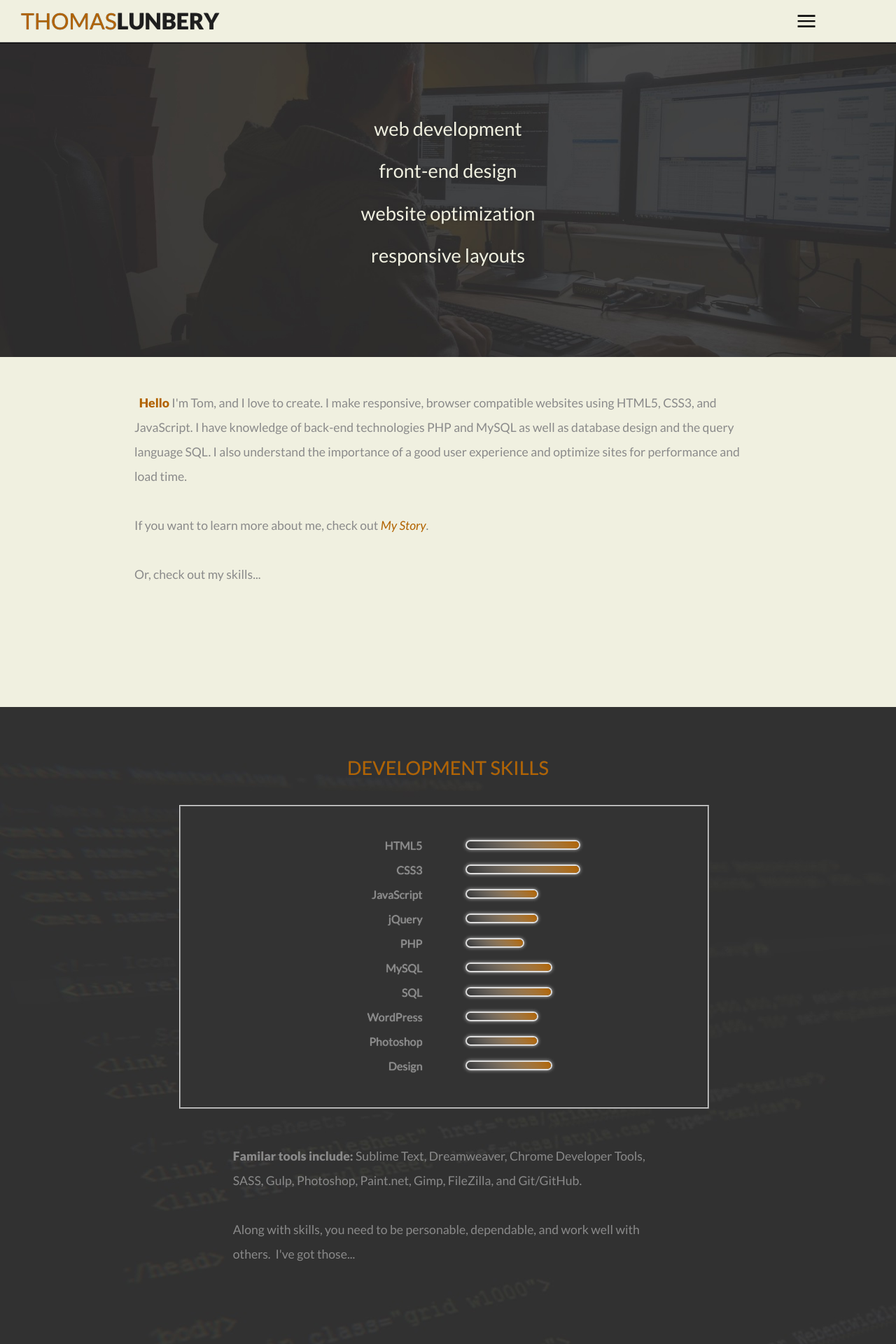
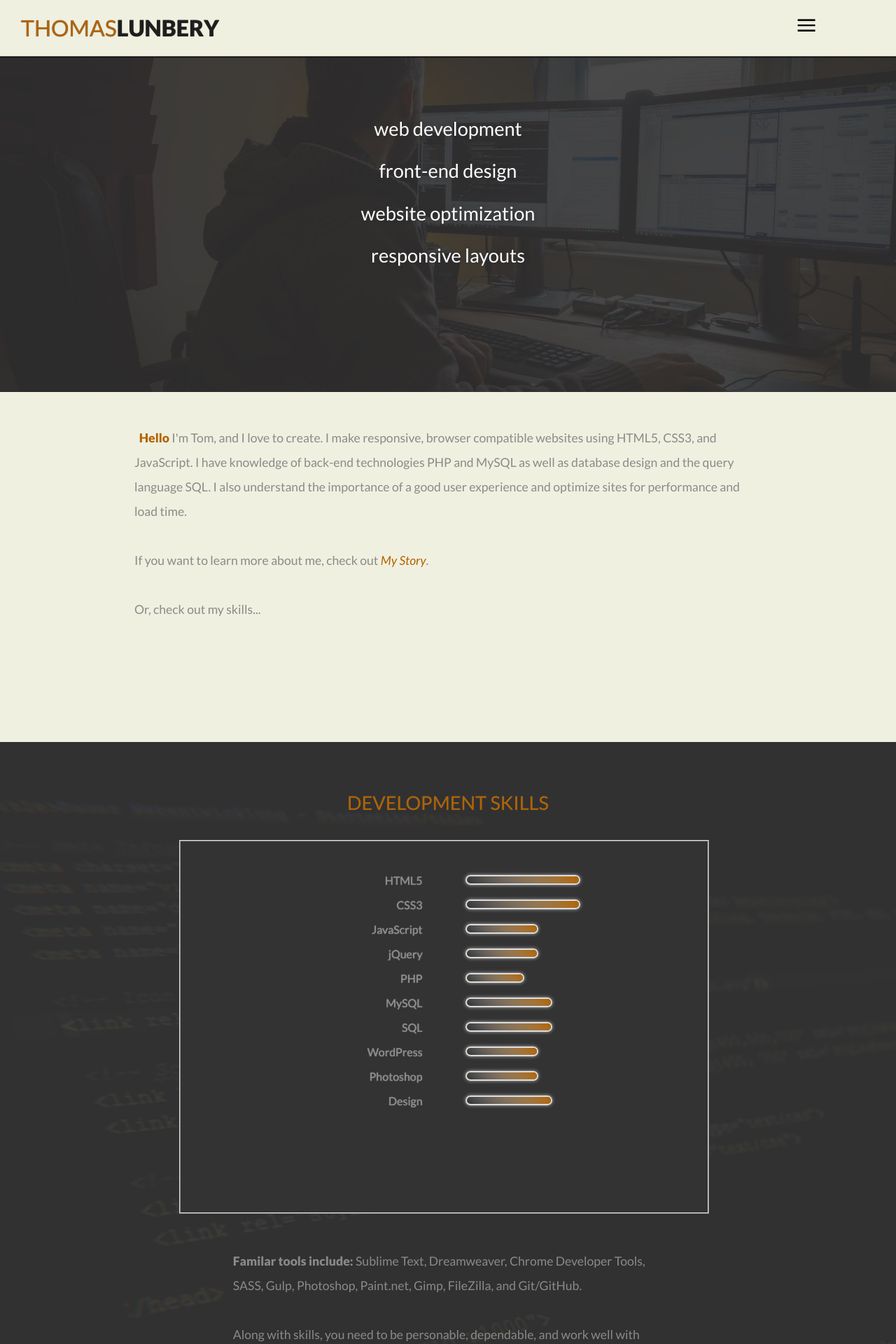
Before and after one commit to tlunbery/Portfolio, a PHP site: page / in a window 1280 px wide. Shown: the top 1920 px of the page at 70% size. Run offline with PHP 8.4, Linux system fonts and the light colour scheme; some libraries are stand-ins or nearby versions.

Commit message:
section height mods

```diff
--- a/css/phone.css
+++ b/css/phone.css
@@ -26,7 +26,7 @@
 
 #footer { height: 120px; line-height: 120px; }
 
-#header { height: 60px; line-height: 60px; background-color: #f0f0e0; border-bottom-width: 2px; position: fixed; z-index: 10; }
+#header { height: 60px; line-height: 60px; background-color: #f0f0e0; border-bottom-width: 1px; position: fixed; z-index: 10; }
 
 .hr { display: block; height: 1px; border: 0; width: 248px; border-top: 2px groove; padding: 0; }
 
@@ -34,9 +34,9 @@
 
 #main { height: 700px; padding: 0px; margin: 0px; }
 
-#main_road_pic { background-image: url("../img/cc1.jpg"); background: transparent; height: 250px; margin: 0px; padding-top: 40px; padding-bottom: 40px; }
+#main_road_pic { background-image: url("../img/cc1.jpg"); background: transparent; height: 400px; margin: 0px; padding-top: 40px; padding-bottom: 40px; }
 
-#main_road_pic_text { font-size: 1.5em; color: #f0f0e0; padding: 30px 0px; }
+#main_road_pic_text { font-size: 1.5em; color: #ffffff; padding: 65px 0px; }
 
 #main_text { padding: 18px 18px 30px 18px; margin: 0px auto; width: 90%; font-size: 1.1em; }
 
@@ -48,7 +48,7 @@
 
 #mypic { border-radius: 50%; box-shadow: 0px 0px 2px 1px #b26300; text-align: center; margin: 0 auto; }
 
-#personal_skills { height: 740px; width: 100%; padding-left: 0px; padding-right: 0px; padding-top: 100px; }
+#personal_skills { height: 850px; width: 100%; padding-left: 0px; padding-right: 0px; padding-top: 100px; }
 
 #personal_skills img { -webkit-transform: scaleX(-1); -ms-transform: scaleX(-1); transform: scaleX(-1); -webkit-filter: FlipH; filter: FlipH; -ms-filter: "FlipH"; box-shadow: 0px 0px 5px #c5c5c5; }
 
@@ -70,7 +70,7 @@
 
 .slider_img { height: 55px; width: 55px; border-radius: 50%; box-shadow: 0px 0px 2px 1px #b26300; text-align: center; display: inline-block; }
 
-#tech_skills { height: 970px; width: 100%; padding-left: 0px; padding-right: 0px; padding-top: 100px; }
+#tech_skills { height: 1050px; width: 100%; padding-left: 0px; padding-right: 0px; padding-top: 100px; }
 
 #tech_skills .skills_bottom_text { color: #b3b3b3; }
 
@@ -86,4 +86,4 @@
 
 #top_thomas { padding: 0px 0px 0px 10px; }
 
-#work { background-image: none; background-color: #D4D2C5; height: 1940px; padding-top: 100px; }
+#work { background-image: none; background-color: #D4D2C5; height: 2300px; padding-top: 100px; }
--- a/css/style.css
+++ b/css/style.css
@@ -38,7 +38,7 @@ body { background-color: #ffffff; margin: 0 auto; font-size: 1.0em; font-family:
 
 #experiments { text-align: center; clear: both; padding-top: 30px; margin: 0px; }
 
-#footer { clear: both; background-image: url("../img/orange_texture_min.jpg"); background-size: cover; height: 200px; width: 100%; text-align: center; line-height: 200px; color: #f0f0e0; font-size: 1em; }
+#footer { clear: both; background-color: rgba(178, 99, 0, 0.9); background-size: cover; height: 200px; width: 100%; text-align: center; line-height: 200px; color: #f0f0e0; font-size: 1em; }
 
 #footer a { color: #b26300; }
 
@@ -52,7 +52,7 @@ body { background-color: #ffffff; margin: 0 auto; font-size: 1.0em; font-family:
 
 #git_text a:hover { color: #3B3B3B; }
 
-#header { height: 80px; width: 100%; text-shadow: 0px 0px 1px #555555; line-height: 80px; text-transform: uppercase; color: #f0f0e0; border-bottom-width: 2px; border-color: #1e1e1e; border-bottom-style: ridge; box-shadow: 0px 0px 2px #333333; }
+#header { height: 100px; width: 100%; text-shadow: 0px 0px 1px #555555; line-height: 100px; text-transform: uppercase; color: #f0f0e0; border-bottom-width: 2px; border-color: #1e1e1e; border-bottom-style: ridge; box-shadow: 0px 0px 2px #333333; }
 
 #header a:visited { color: #333333; }
 
@@ -68,17 +68,17 @@ hr { clear: both; height: 0px; width: 300px; border: 1px dotted transparent; tex
 
 #load_screen { display: none; }
 
-#main { width: 100%; height: 500px; background-color: #f0f0e0; }
+#main { width: 100%; height: 400px; background-color: #f0f0e0; }
 
 #main_me_pic { border-radius: 7px 0px 7px 0px; border: 1px solid #454545; box-shadow: 0px 0px 3px #ccc; margin-top: 30px; margin-bottom: 30px; opacity: 0.7; -webkit-transform: rotate(0deg); -ms-transform: rotate(0deg); transform: rotate(0deg); }
 
-#main_road_pic { clear: both; background-size: cover; height: 450px; width: 100%; padding-top: 60px; font-size: 1em; font-weight: 900; }
+#main_road_pic { clear: both; background-size: cover; height: 500px; width: 100%; padding-top: 60px; font-size: 1em; font-weight: 900; }
 
-#main_road_pic_text { padding-top: 20px; font-size: 2.2em; color: #fefefe; text-shadow: 0px 0px 5px #333; text-align: center; }
+#main_road_pic_text { padding-top: 0px; font-size: 2.2em; color: #fefefe; text-shadow: 0px 0px 5px #333; text-align: center; }
 
 #main_text { background-color: #f0f0e0; font-size: 1.1em; width: 70%; padding-top: 30px; line-height: 35px; text-align: left; padding-left: 15%; padding-right: 15%; color: #8a8a8a; }
 
-#menu { font-size: 1.0em; float: right; width: 40%; background-color: rgba(240, 240, 224, 0.8); text-align: center; color: #1e1e1e; font-weight: 900; }
+#menu { font-size: 1.0em; float: right; width: 40%; background-color: #f0f0e0; text-align: center; color: #1e1e1e; font-weight: 900; }
 
 #mobile_nav { display: none; }
 
@@ -88,15 +88,15 @@ p { font-family: 'Lato', sans-serif; font-weight: 400; }
 
 .parallax-window { background: transparent; }
 
-#personal_skills { background-color: #f0f0e0; padding-top: 100px; height: 700px; width: 60%; padding-left: 20%; padding-right: 20%; }
+#personal_skills { background-color: #f0f0e0; padding-top: 100px; height: 900px; width: 60%; padding-left: 20%; padding-right: 20%; }
 
 #personal_skills img { box-shadow: 0px 0px 3px #b5b5b5; border-radius: 10px; border: 2px solid #b5b5b5; -webkit-transform: scaleX(-1); -ms-transform: scaleX(-1); transform: scaleX(-1); -webkit-filter: FlipH; filter: FlipH; -ms-filter: "FlipH"; }
 
 #personal_skills .skills_bottom_text { clear: both; color: #8a8a8a; padding-top: 50px; width: 80%; padding-left: 10%; padding-right: 10%; font-size: 1.1em; line-height: 35px; }
 
-#personal_skills_lines { float: left; height: 400px; background-color: #f2f2f2; padding-right: 4%; width: 45%; text-align: right; padding-top: 30px; color: #8a8a8a; border: 3px; border-right: 0px; border-color: #dddddd; border-style: ridge; }
+#personal_skills_lines { float: left; height: 500px; background-color: #f2f2f2; padding-right: 4%; width: 45%; text-align: right; padding-top: 30px; color: #8a8a8a; border: 3px; border-right: 0px; border-color: #dddddd; border-style: ridge; }
 
-#personal_skills_list { float: left; height: 400px; background-color: #f2f2f2; padding-left: 4%; width: 45%; color: #8a8a8a; padding-top: 30px; border: 3px; border-left: 0px; border-color: #dddddd; border-style: ridge; text-shadow: 0px 0px 0.5px #bbbbbb; }
+#personal_skills_list { float: left; height: 500px; background-color: #f2f2f2; padding-left: 4%; width: 45%; color: #8a8a8a; padding-top: 30px; border: 3px; border-left: 0px; border-color: #dddddd; border-style: ridge; text-shadow: 0px 0px 0.5px #bbbbbb; }
 
 #pic_top { text-align: center; padding: 0px; margin: 18px 0px 0px 0px; background-color: #f0f0e0; }
 
@@ -108,24 +108,24 @@ p { font-family: 'Lato', sans-serif; font-weight: 400; }
 
 .slider_img { display: none; }
 
-#tech_skills { font-size: 1.0em; background-image: url("../img/cc1.jpg"); padding-top: 70px; height: 750px; width: 60%; padding-left: 20%; padding-right: 20%; }
+#tech_skills { font-size: 1.0em; background-image: url("../img/cc1.jpg"); padding-top: 70px; height: 950px; width: 60%; padding-left: 20%; padding-right: 20%; }
 
 #tech_skills img { box-shadow: 0px 0px 5px #b5b5b5; border-radius: 10px; border: 2px solid #dddddd; }
 
 #tech_skills .skills_bottom_text { clear: both; color: #8a8a8a; padding-top: 50px; width: 80%; padding-left: 10%; padding-right: 10%; font-size: 1.1em; line-height: 35px; }
 
-#tech_skills_lines { float: left; height: 400px; background-color: #333333; padding-left: 4%; width: 45%; padding-top: 30px; border: 2px; border-left: 0px; border-color: #dddddd; border-style: ridge; }
+#tech_skills_lines { float: left; height: 500px; background-color: #333333; padding-left: 4%; width: 45%; padding-top: 30px; border: 2px; border-left: 0px; border-color: #dddddd; border-style: ridge; }
 
-#tech_skills_list { float: left; height: 400px; background-color: #333333; padding-right: 4%; width: 45%; text-align: right; padding-top: 30px; color: #8a8a8a; border: 2px; border-right: 0px; border-color: #dddddd; border-style: ridge; text-shadow: 0px 0px 1px #bbbbbb; }
+#tech_skills_list { float: left; height: 500px; background-color: #333333; padding-right: 4%; width: 45%; text-align: right; padding-top: 30px; color: #8a8a8a; border: 2px; border-right: 0px; border-color: #dddddd; border-style: ridge; text-shadow: 0px 0px 1px #bbbbbb; }
 
 .projects_sites img { width: 40%; opacity: 1; padding-left: 75px; padding-right: 75px; margin-top: 50px; /*padding-top: 50px;*/ }
 
 #top_lunbery { font-weight: 900; color: #1e1e1e; }
 
-#top_name { font-size: 2.7em; width: 60%; text-align: left; background-color: rgba(240, 240, 224, 0.8); display: inline-block; }
+#top_name { font-size: 2.7em; width: 60%; text-align: left; background-color: #f0f0e0; display: inline-block; }
 
 #top_thomas { padding-left: 25px; color: #b26300; }
 
-#work { background-image: url("../img/white_texture_min.jpg"); height: 1080px; padding-top: 100px; color: #8a8a8a; padding-right: 10%; padding-left: 10%; text-align: center; }
+#work { background-image: url("../img/white_texture_min.jpg"); height: 1200px; padding-top: 100px; color: #8a8a8a; padding-right: 10%; padding-left: 10%; text-align: center; }
 
 #work .skills_bottom_text { clear: both; color: #8a8a8a; padding-top: 50px; width: 80%; padding-left: 10%; padding-right: 10%; font-size: 1.1em; line-height: 35px; }
--- a/css/tablet.css
+++ b/css/tablet.css
@@ -4,17 +4,17 @@
 
 #desktop_nav { display: none; }
 
-#header { height: 60px; line-height: 60px; background-color: #f0f0e0; border-bottom-width: 2px; position: fixed; z-index: 10; }
+#header { height: 80px; line-height: 80px; background-color: #f0f0e0; border-bottom-width: 2px; position: fixed; z-index: 10; }
 
 .hr { display: block; height: 1px; border: 0; width: 248px; border-top: 2px groove; padding: 0; }
 
 #main { height: 500px; }
 
-#main_road_pic_text { font-size: 1.7em; color: #f0f0e0; padding: 80px 0px; }
+#main_road_pic_text { font-size: 1.7em; color: #ffffff; padding: 80px 0px; }
 
-#menu { width: 20%; height: 60px; background-color: #f0f0e0; padding: 0px 0px 0px 0px; margin: 0px; }
+#menu { width: 20%; height: 80px; background-color: #f0f0e0; padding: 0px 0px 0px 0px; margin: 0px; }
 
-#mobile_nav { display: inline-block; line-height: 60px; height: 50px; padding: 0px; margin-top: 10px; }
+#mobile_nav { display: inline-block; line-height: 80px; height: 80px; padding: 0px; margin-top: 10px; }
 
 #slide_menu { padding: 0px; padding-top: 20px; text-align: center; margin-left: 0px; list-style: none; line-height: 240%; font-size: 1.3em; display: block; }
 
--- a/sass/phone.scss
+++ b/sass/phone.scss
@@ -81,7 +81,7 @@ body {
   height: 60px;
   line-height: 60px;
   background-color: $off_white;
-  border-bottom-width: 2px;
+  border-bottom-width: 1px;
   position: fixed;
   z-index: 10;
 }
@@ -108,17 +108,16 @@ body {
 #main_road_pic {
   background-image: url('../img/cc1.jpg');
   background: transparent;
-  height: 250px;
+  height: 400px;
   margin: 0px;
   padding-top: 40px;
   padding-bottom: 40px;
 }
 
 #main_road_pic_text {
-  // background-color: rgba(178, 99, 0, 0.65);
   font-size: 1.5em;
-  color: $off_white;
-  padding: 30px 0px;
+  color: #ffffff;
+  padding: 65px 0px;
 }
 
 #main_text {
@@ -155,7 +154,7 @@ body {
 }
 
 #personal_skills {
-  height: 740px;
+  height: 850px;
   width: 100%;
   padding-left: 0px;
   padding-right: 0px;
@@ -253,7 +252,7 @@ body {
 }
 
 #tech_skills {
-  height: 970px;
+  height: 1050px;
   width: 100%;
   padding-left: 0px;
   padding-right: 0px;
@@ -319,6 +318,6 @@ body {
 #work {
   background-image: none;
   background-color: #D4D2C5;
-  height: 1940px;
+  height: 2300px;
   padding-top: 100px;
 }
--- a/sass/style.scss
+++ b/sass/style.scss
@@ -116,7 +116,8 @@ body {
 
 #footer {
   clear: both;
-  background-image: url('../img/orange_texture_min.jpg');
+  //background-image: url('../img/orange_texture_min.jpg');
+  background-color: rgba(178, 99, 0, 0.9);
   background-size: cover;
   height: 200px;
   width: 100%;
@@ -151,10 +152,10 @@ body {
 }
 
 #header {
-  height: 80px;
+  height: 100px;
   width: 100%;
   text-shadow: 0px 0px 1px #555555;
-  line-height: 80px;
+  line-height: 100px;
   text-transform: uppercase;
   color: #f0f0e0;
   border-bottom-width: 2px;
@@ -197,7 +198,7 @@ hr {
 
 #main {
   width: 100%;
-  height: 500px;
+  height: 400px;
   background-color: #f0f0e0;
 }
 
@@ -215,7 +216,7 @@ hr {
   clear: both;
   // background-image: url('../img/road_orange.png');
   background-size: cover;
-  height: 450px;
+  height: 500px;
   width: 100%;
   padding-top: 60px;
   font-size: 1em;
@@ -223,8 +224,7 @@ hr {
 }
 
 #main_road_pic_text {
-  // background-color: rgba(178, 99, 0, 0.65);
-  padding-top: 20px;
+  padding-top: 0px;
   font-size: 2.2em;
   color: #fefefe;
   text-shadow: 0px 0px 5px #333;
@@ -247,7 +247,7 @@ hr {
   font-size: 1.0em;
   float: right;
   width: 40%;
-  background-color: rgba(240, 240, 224, 0.8);
+  background-color: rgba(240, 240, 224, 1.0);
   text-align: center;
   color: #1e1e1e;
   font-weight: 900;
@@ -276,7 +276,7 @@ p {
 #personal_skills {
   background-color: #f0f0e0;
   padding-top: 100px;
-  height: 700px;
+  height: 900px;
   width: 60%;
   padding-left: 20%;
   padding-right: 20%;
@@ -305,7 +305,7 @@ p {
 
 #personal_skills_lines {
   float: left;
-  height: 400px;
+  height: 500px;
   background-color: #f2f2f2;
   padding-right: 4%;
   width: 45%;
@@ -320,7 +320,7 @@ p {
 
 #personal_skills_list {
   float: left;
-  height: 400px;
+  height: 500px;
   background-color: #f2f2f2;
   padding-left: 4%;
   width: 45%;
@@ -378,7 +378,7 @@ p {
   font-size: 1.0em;
   background-image: url('../img/cc1.jpg');
   padding-top: 70px;
-  height: 750px;
+  height: 950px;
   width: 60%;
   padding-left: 20%;
   padding-right: 20%;
@@ -401,7 +401,7 @@ p {
 
 #tech_skills_lines {
   float: left;
-  height: 400px;
+  height: 500px;
   background-color: #333333;
   padding-left: 4%;
   width: 45%;
@@ -414,7 +414,7 @@ p {
 
 #tech_skills_list {
   float: left;
-  height: 400px;
+  height: 500px;
   background-color: #333333;
   padding-right: 4%;
   width: 45%;
@@ -446,7 +446,7 @@ p {
   font-size: 2.7em;
   width: 60%;
   text-align: left;
-  background-color: rgba(240, 240, 224, 0.8);
+  background-color: rgba(240, 240, 224, 1.0);
   display: inline-block;
 }
 
@@ -457,7 +457,7 @@ p {
 
 #work {
   background-image: url('../img/white_texture_min.jpg');
-  height: 1080px;
+  height: 1200px;
   padding-top: 100px;
   color: $text_gray;
   padding-right: 10%;
--- a/sass/tablet.scss
+++ b/sass/tablet.scss
@@ -24,8 +24,8 @@ $text_gray: #8a8a8a;
 }
 
 #header {
-  height: 60px;
-  line-height: 60px;
+  height: 80px;
+  line-height: 80px;
   background-color: $off_white;
   border-bottom-width: 2px;
   position: fixed;
@@ -47,13 +47,13 @@ $text_gray: #8a8a8a;
 
 #main_road_pic_text {
   font-size: 1.7em;
-  color: $off_white;
+  color: #ffffff;
   padding: 80px 0px;
 }
 
 #menu {
   width: 20%;
-  height: 60px;
+  height: 80px;
   background-color: $off_white;
   padding: 0px 0px 0px 0px;
   margin: 0px;
@@ -61,8 +61,8 @@ $text_gray: #8a8a8a;
 
 #mobile_nav {
   display: inline-block;
-  line-height: 60px;
-  height: 50px;
+  line-height: 80px;
+  height: 80px;
   padding: 0px;
   margin-top: 10px;
 }
```
